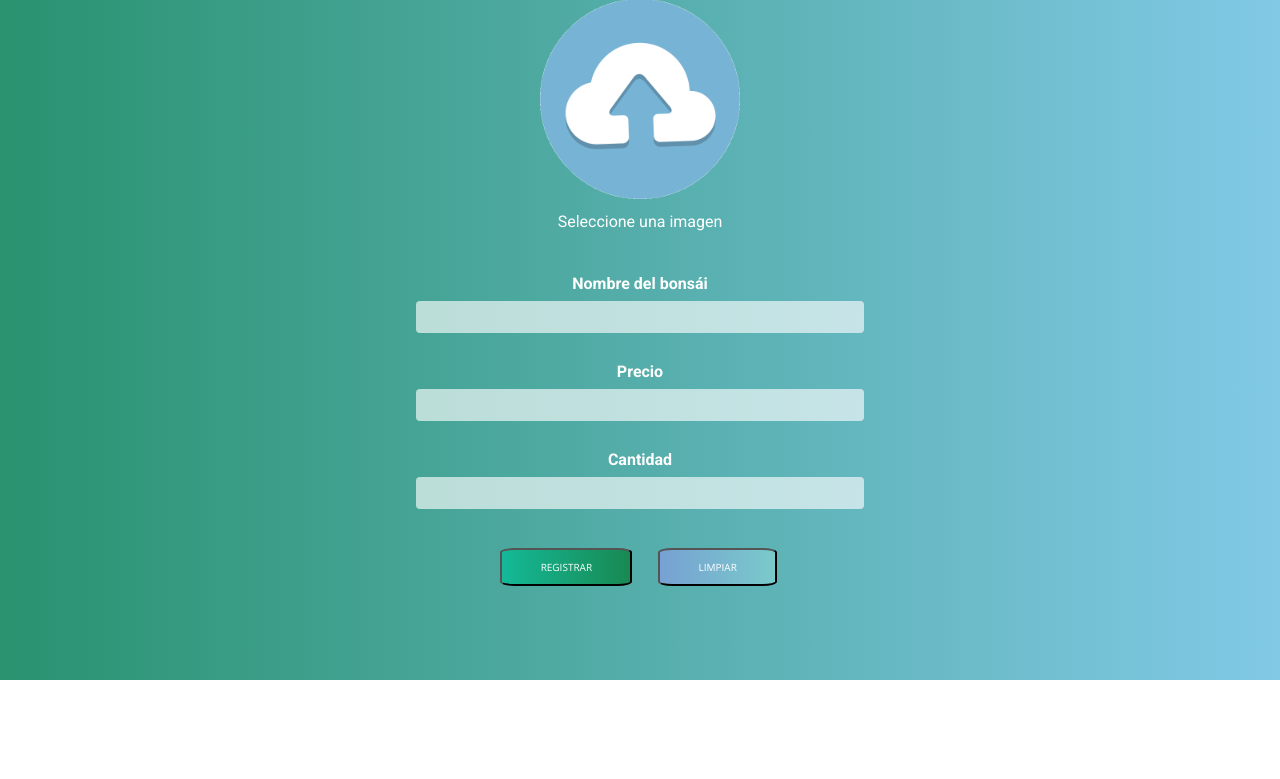
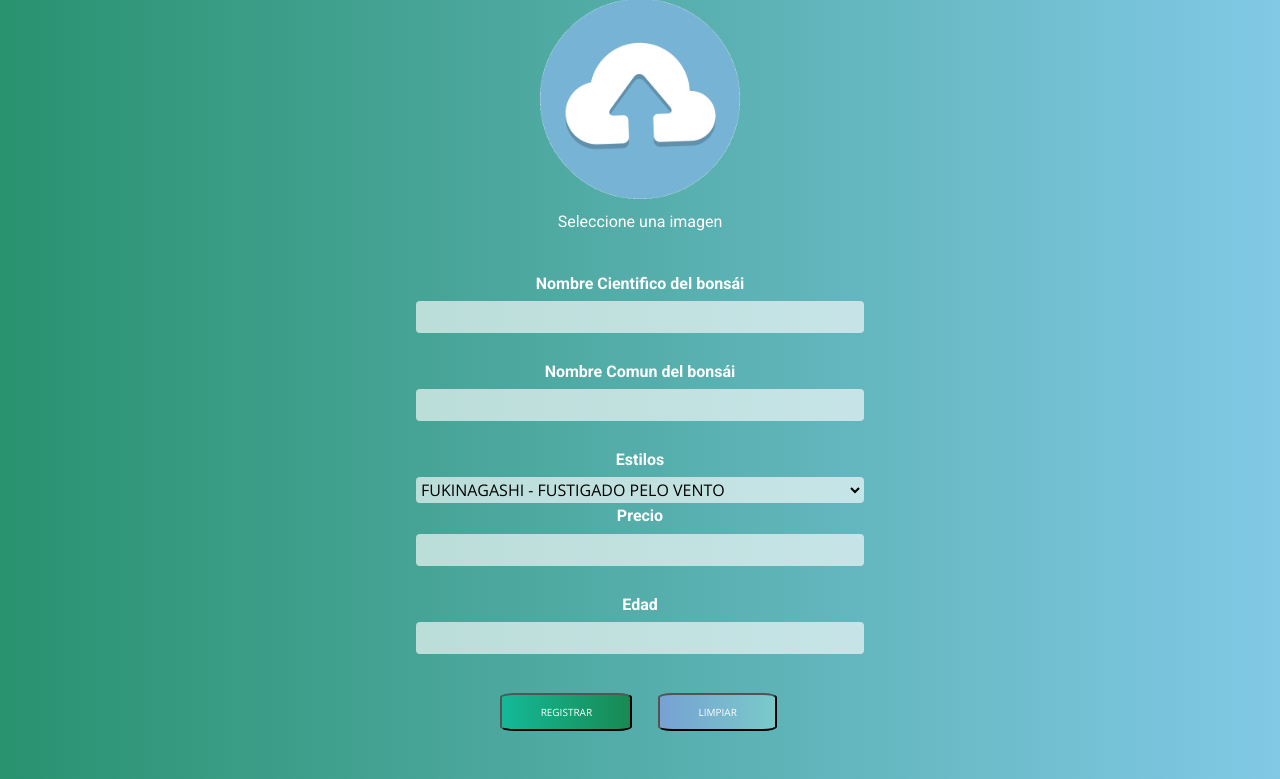
Before and after one commit to ferguevara510/BonsaiGuevara, a PHP site: page /app/vista/registrarBonsai.php in a window 1280 px wide. Shown: the part 120-899 px from the top of the page. Before the commit the page ends 800 px from the top, so only its background shows below. Run offline with PHP 8.4, Linux system fonts and the light colour scheme.

```diff
--- a/app/controlador/eliminarBonsais.php
+++ b/app/controlador/eliminarBonsais.php
@@ -6,7 +6,7 @@ if(isset($_GET["id"]) && !empty($_GET["id"])){
     // Include config file
 
     // Prepare a delete statement
-    $sql = "DELETE FROM `bonsai` WHERE `bonsai`.`id_bonsai` = ?";
+    $sql = "DELETE FROM `bonsai` WHERE `bonsai`.`id_bonsai` =  ?";
 
 
     if($stmt = $mysqli->prepare($sql)){
@@ -14,7 +14,7 @@ if(isset($_GET["id"]) && !empty($_GET["id"])){
         $stmt->bind_param("i", $param_id);
 
         // Set parameters
-        $param_id = trim($_POST["id"]);
+        $param_id = trim($_GET["id"]);
         echo"hola";
         // Attempt to execute the prepared statement
         if($stmt->execute()){
--- a/app/vista/listaBonsais.php
+++ b/app/vista/listaBonsais.php
@@ -147,7 +147,7 @@ if($result = $mysqli->query($sql)){
                                      echo"</div>";
 
                                      echo"<div >" ;
-                                     echo"<label class='quantity infoFont''for=''>"."Edad: ".$row['edad'] ."</label>";
+                                     echo"<label class='quantity infoFont''for=''>"."Edad: ".$row['edad'] ." años</label>";
                                      echo"<label class='infoFont quantity' for=''>"."Precio: ".$row['precio'].".00 $</label>" ;
 
                                      echo"<i class='fa fa-trash-o  icons' aria-hidden='true'
--- a/app/vista/registrarBonsai.php
+++ b/app/vista/registrarBonsai.php
@@ -2,14 +2,16 @@
 require_once "../../configuracion/env.php";
 
 //Variables de los inputs
-$nombre="";
+$nombreCi="";
+$nombreCo="";
 $precio="";
-$cantidad="";
+$edad="";
 //Variables para verificar errores
 $imgERR="";
-$namERR="";
+$namCiERR="";
+$namCoERR="";
 $prcERR="";
-$cantERR="";
+$edadErr="";
 
 
 
@@ -22,26 +24,26 @@ if($_SERVER["REQUEST_METHOD"] == "POST"){
 
   // Validar el nombre de usuario
   if(empty(trim($_POST["nombre"]))){
-    $namERR = "Porfavor ingrese un nombre para el Bonsai.";
+    $namCiERR = "Porfavor ingrese un nombre cientifico para el Bonsai.";
 } else{
     // Busca el nombre del bonsai en la base de datos
-    $sql = "SELECT * FROM bonsais WHERE Nombre = ?";
+    $sql = "SELECT * FROM bonsai WHERE nombreCientifico = ?";
 
     if($stmt = $mysqli->prepare($sql)){
 
         $stmt->bind_param("s", $param_name);
 
 
-        $param_name = trim($_POST["nombre"]);
+        $param_name = trim($_POST["nombreCi"]);
 
         if($stmt->execute()){
 
             $stmt->store_result();
 
             if($stmt->num_rows == 1){
-              $namERR = "Ya Existe este Bonsai.";
+              $namCiERR = "Ya Existe este Bonsai.";
             } else{
-                $nombre = trim($_POST["nombre"]);
+                $nombreCi = trim($_POST["nombreCi"]);
             }
         } else{
             echo "Oops! Something went wrong. Please try again later.";
@@ -56,12 +58,51 @@ if($_SERVER["REQUEST_METHOD"] == "POST"){
 
 
 
+ // Validar el nombre de usuario
+ if(empty(trim($_POST["nombre"]))){
+  $namCoERR = "Porfavor ingrese un nombre cientifico para el Bonsai.";
+} else{
+  // Busca el nombre del bonsai en la base de datos
+  $sql = "SELECT * FROM bonsai WHERE nombreComun = ?";
+
+  if($stmt = $mysqli->prepare($sql)){
+
+      $stmt->bind_param("s", $param_name);
 
 
- // If upload button is clicked ...
+      $param_name = trim($_POST["nombreCo"]);
+
+      if($stmt->execute()){
+
+          $stmt->store_result();
+
+          if($stmt->num_rows == 1){
+            $namCoERR = "Ya Existe este Bonsai.";
+          } else{
+              $nombreCo = trim($_POST["nombreCo"]);
+          }
+      } else{
+          echo "Oops! Something went wrong. Please try again later.";
+      }
+
+      // Close statement
+      $stmt->close();
+  }
+
+}
 
 
-  $cantidad=$_POST["cantidad"];
+
+
+
+
+
+
+
+
+
+
+  $edad=$_POST["edad"];
   $precio=$_POST['precio'];
 
 
@@ -69,7 +110,7 @@ if($_SERVER["REQUEST_METHOD"] == "POST"){
 // Validacion de los campos
 if (empty($namERR)){
 
-
+ // If upload button is clicked ...
   if (isset($_POST['upload'])) {
 
     $filename = $_FILES["uploadfile"]["name"];
@@ -78,8 +119,9 @@ if (empty($namERR)){
 
 
 //Preparamos el statement para el SQL
-$sql="INSERT INTO bonsais (id,ImageURL,Nombre,Price,Quantity) values (Null,?,?,?,?)";
-
+$sql="INSERT INTO bonsai (id_bonsai,imagenBonsai,id_especie,estilo,nombreCientifico,nombreComun
+,edad,precio) values (Null,?,?,?,?,?,?,?)";
+// Modificar
 if($stmt = $mysqli->prepare($sql)){
   // Bind variables to the prepared statement as parameters
   $stmt->bind_param("ssii", $param_imgURL, $param_name,$param_precio,$param_cantidad);
@@ -261,23 +303,46 @@ if($stmt = $mysqli->prepare($sql)){
 
 
   <br>
-  <label class="inputFont" for="nombre">Nombre del bonsái</label>
+
+  <label class="inputFont" for="nombre">Nombre Cientifico del bonsái</label>
   <br>
-<input name="nombre" type="text" >
-<!--Error de nombre-->
-<span class='help-block inputFont'><?php echo $namERR;?></span>
+<input name="nombreCi" type="text" >
+<!--Error de nombre cientifico-->
+<span class='help-block inputFont'><?php echo $namCiERR;?></span>
 <br>
+
+<label class="inputFont" for="nombre">Nombre Comun del bonsái</label>
+  <br>
+<input name="nombreCo" type="text" >
+<!--Error de nombre comun-->
+<span class='help-block inputFont'><?php echo $namCoERR;?></span>
+<br>
+
+<label class="inputFont" for="nombre">Estilos</label>
+  <br>
+<select>
+<option value="value1">FUKINAGASHI - FUSTIGADO PELO VENTO</option>
+<option value="value1">KENGAI - CASCADA</option>
+<option value="value1">HAN KENGAI - SEMI CASCADA</option>
+<option value="value1">MOYOGI - INFORMAL DIREITO</option>
+<option value="value1">SHAKAN - INCLINADO</option>
+<option value="value1">CHOKKAN - FORMAL DIREITO</option>
+<option value="value1">HOKIDACHI - ESTILO VASSQURA</option>
+<option value="value1">YOSE-UE - BOSQUE</option>
+   </select>
+   <br>
 <label class="inputFont"for="precio">Precio</label>
 <br>
 <input type="number" name="precio" id="campoEdad" min="0" max="999999" oninput="validity.valid||(value='');"
  required="required">
  <span class='help-block inputFont'><?php echo $prcERR;?></span>
 <br>
-<label class="inputFont" for="cantidad">Cantidad</label>
+
+<label class="inputFont" for="cantidad">Edad</label>
 <br>
-<input type="number" name="cantidad" id="campoEdad" min="0" max="999999" oninput="validity.valid||(value='');"
+<input type="number" name="edad" id="campoEdad" min="0" max="999999" oninput="validity.valid||(value='');"
  required="required">
- <span class='help-block inputFont'><?php echo $cantERR;?></span>
+ <span class='help-block inputFont'><?php echo $edadErr;?></span>
 <br>
 <button class="registrar" type="submit" name="upload" >Registrar</button>
 <button class="limpiar" type="reset" >Limpiar </button>
```
